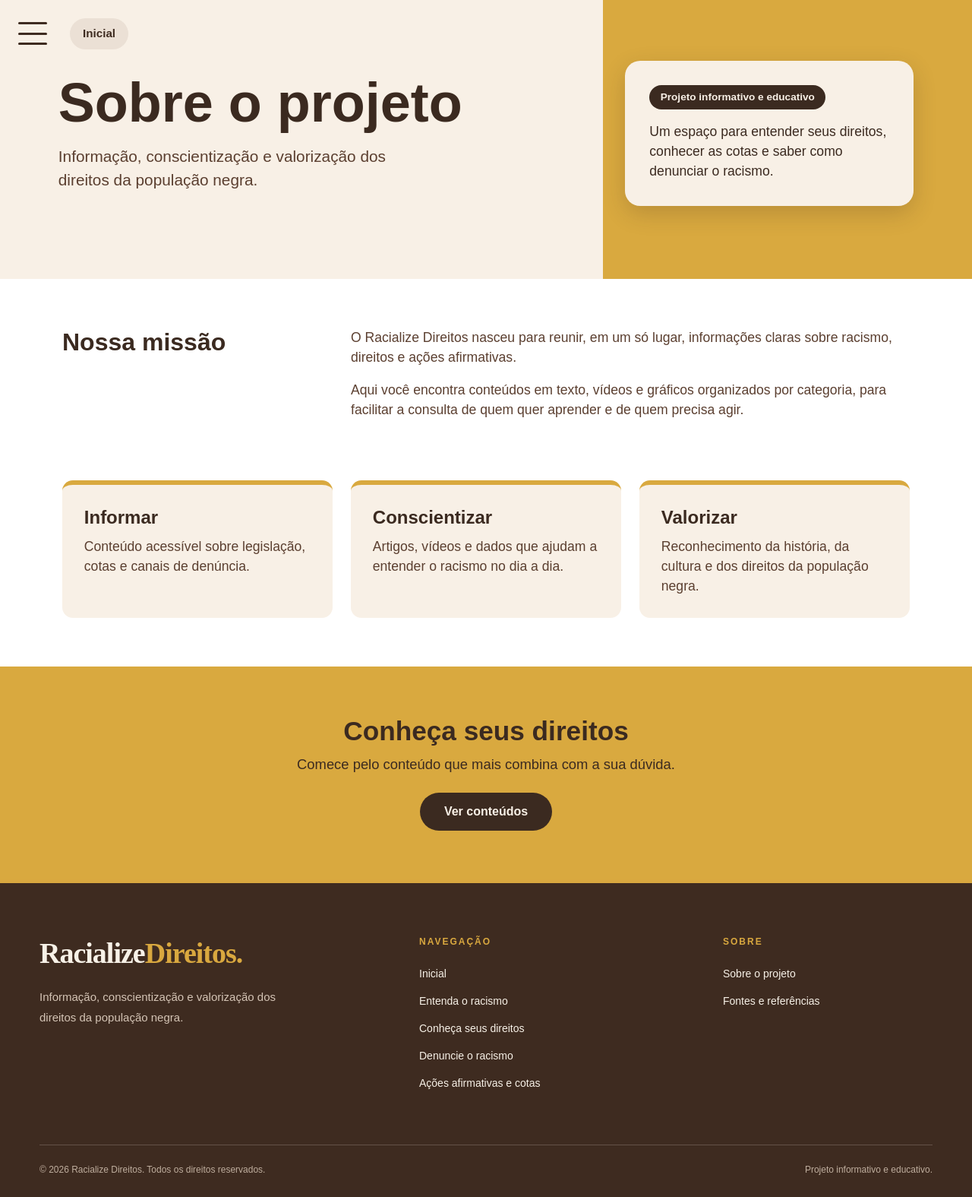
After one commit to 1RichardCarvalho7/RACIALIZE, a PHP site: page /pagina/sobre in a window 1280 px wide. The commit adds this page. Shown: the whole page at 76% size. Run offline with PHP 8.4, Linux system fonts and the light colour scheme.

Commit message:
Criação da página estática footer

```diff
--- /dev/null
+++ b/app/Controllers/PaginaController.php
@@ -0,0 +1,20 @@
+<?php
+
+declare(strict_types=1);
+
+namespace App\Controllers;
+
+class PaginaController
+{
+    /** Exibe a página "Sobre o projeto" (estática). */
+    public function sobre(): void
+    {
+        require __DIR__ . '/../Views/layouts/sobre.php';
+    }
+
+    /** Exibe a página "Fontes e referências" (estática). */
+    public function referencias(): void
+    {
+        require __DIR__ . '/../Views/layouts/referencias.php';
+    }
+}
--- a/app/Views/includes/footer.php
+++ b/app/Views/includes/footer.php
@@ -17,17 +17,17 @@
                 <h4>Navegação</h4>
 
                 <a href="<?= e(url('/')) ?>">Inicial</a>
-                <a href="<?= e(url('/entenda-o-racismo')) ?>">Entenda o racismo</a>
-                <a href="<?= e(url('/conheca-seus-direitos')) ?>">Conheça seus direitos</a>
-                <a href="<?= e(url('/denuncie-o-racismo')) ?>">Denuncie o racismo</a>
-                <a href="<?= e(url('/acoes-afirmativas-e-cotas')) ?>">Ações afirmativas e cotas</a>
+                <a href="<?= e(url('/categoria/entenda')) ?>">Entenda o racismo</a>
+                <a href="<?= e(url('/categoria/conheca')) ?>">Conheça seus direitos</a>
+                <a href="<?= e(url('/categoria/denuncie')) ?>">Denuncie o racismo</a>
+                <a href="<?= e(url('/categoria/acoes')) ?>">Ações afirmativas e cotas</a>
             </div>
 
             <div class="col-md-3">
                 <h4>Sobre</h4>
 
-                <a href="<?= e(url('/sobre')) ?>">Sobre o projeto</a>
-                <a href="<?= e(url('/fontes-e-referencias')) ?>">Fontes e referências</a>
+                <a href="<?= e(url('/pagina/sobre')) ?>">Sobre o projeto</a>
+                <a href="<?= e(url('/pagina/referencias')) ?>">Fontes e referências</a>
             </div>
 
         </div>
--- /dev/null
+++ b/app/Views/layouts/sobre.php
@@ -0,0 +1,119 @@
+<!DOCTYPE html>
+<html lang="pt-BR">
+<head>
+  <meta charset="UTF-8">
+  <meta name="viewport" content="width=device-width, initial-scale=1">
+  <title>Sobre o projeto - Racialize Direitos</title>
+
+  <!-- Bootstrap 5 (CSS) -->
+  <link href="https://cdn.jsdelivr.net/npm/bootstrap@5.3.3/dist/css/bootstrap.min.css" rel="stylesheet">
+
+  <!-- Fontes: Lilita One (títulos) e Outfit (menu) -->
+  <link href="https://fonts.googleapis.com/css2?family=Lilita+One&family=Outfit:wght@300;400&display=swap" rel="stylesheet">
+
+  <!-- CSS próprio: geral + específico da página Sobre -->
+  <link rel="stylesheet" href="<?= e(url('public/css/style.css')) ?>">
+  <link rel="stylesheet" href="<?= e(url('public/css/sobre.css')) ?>">
+</head>
+<body>
+
+  <!-- Topo: header + faixa de título, dentro do mesmo fundo creme/amarelo da inicial -->
+  <div class="sobre-topo">
+
+    <?php require __DIR__ . '/../includes/header.php'; ?>
+
+    <section class="sobre-hero container-fluid">
+      <div class="row align-items-center">
+
+        <!-- Lado creme: título e subtítulo -->
+        <div class="col-7 sobre-hero-texto">
+          <h1 class="sobre-titulo">Sobre o projeto</h1>
+          <p class="sobre-subtitulo">
+            Informação, conscientização e valorização
+            dos direitos da população negra.
+          </p>
+        </div>
+
+        <!-- Lado amarelo: cartão de destaque -->
+        <div class="col-5 sobre-hero-destaque">
+          <div class="sobre-cartao-destaque">
+            <span class="sobre-selo">Projeto informativo e educativo</span>
+            <p>
+              Um espaço para entender seus direitos, conhecer as cotas
+              e saber como denunciar o racismo.
+            </p>
+          </div>
+        </div>
+
+      </div>
+    </section>
+  </div>
+
+  <main>
+
+    <!-- Missão -->
+    <section class="sobre-secao container">
+      <div class="row gy-4 align-items-start">
+        <div class="col-md-4">
+          <h2 class="sobre-secao-titulo">Nossa missão</h2>
+        </div>
+        <div class="col-md-8">
+          <!-- Edite os textos abaixo à vontade -->
+          <p>
+            O Racialize Direitos nasceu para reunir, em um só lugar, informações
+            claras sobre racismo, direitos e ações afirmativas.
+          </p>
+          <p>
+            Aqui você encontra conteúdos em texto, vídeos e gráficos organizados
+            por categoria, para facilitar a consulta de quem quer aprender
+            e de quem precisa agir.
+          </p>
+        </div>
+      </div>
+    </section>
+
+    <!-- Três pilares -->
+    <section class="sobre-secao container pt-0">
+      <div class="row gy-4">
+
+        <div class="col-md-4">
+          <article class="sobre-card">
+            <h3>Informar</h3>
+            <p>Conteúdo acessível sobre legislação, cotas e canais de denúncia.</p>
+          </article>
+        </div>
+
+        <div class="col-md-4">
+          <article class="sobre-card">
+            <h3>Conscientizar</h3>
+            <p>Artigos, vídeos e dados que ajudam a entender o racismo no dia a dia.</p>
+          </article>
+        </div>
+
+        <div class="col-md-4">
+          <article class="sobre-card">
+            <h3>Valorizar</h3>
+            <p>Reconhecimento da história, da cultura e dos direitos da população negra.</p>
+          </article>
+        </div>
+
+      </div>
+    </section>
+
+    <!-- Faixa final com chamada para ação -->
+    <section class="sobre-faixa">
+      <div class="container text-center">
+        <h2>Conheça seus direitos</h2>
+        <p>Comece pelo conteúdo que mais combina com a sua dúvida.</p>
+        <a href="<?= e(url('/categoria/conheca')) ?>" class="sobre-botao">Ver conteúdos</a>
+      </div>
+    </section>
+
+  </main>
+
+  <?php require __DIR__ . '/../includes/footer.php'; ?>
+
+  <!-- Bootstrap 5 (JS) - necessário para o menu hambúrguer funcionar -->
+  <script src="https://cdn.jsdelivr.net/npm/bootstrap@5.3.3/dist/js/bootstrap.bundle.min.js"></script>
+</body>
+</html>
--- /dev/null
+++ b/public/css/sobre.css
@@ -0,0 +1,139 @@
+/* ===== Cores (ajuste para ficarem iguais às do inicial.css, se precisar) ===== */
+:root {
+  --sobre-creme: #f8f0e6;
+  --sobre-amarelo: #d9a93f;
+  --sobre-marrom-escuro: #3b2a20;
+  --sobre-marrom: #5b3f30;
+}
+
+/* ===== Topo: fundo dividido (creme à esquerda, amarelo à direita) ===== */
+.sobre-topo {
+  background: linear-gradient(to right,
+              var(--sobre-creme) 0 62%,
+              var(--sobre-amarelo) 62% 100%);
+}
+
+.sobre-hero {
+  /* só em cima e embaixo, para não zerar o espaço lateral do container-fluid */
+  padding-top: 4rem;
+  padding-bottom: 5rem;
+}
+
+/* ===== Lado creme ===== */
+.sobre-hero-texto {
+  padding-left: 6vw;
+}
+
+.sobre-titulo {
+  color: var(--sobre-marrom-escuro);
+  font-weight: 800;
+  font-size: clamp(2.6rem, 6vw, 4.5rem);
+  line-height: 1.05;
+  margin-bottom: 1rem;
+}
+
+.sobre-subtitulo {
+  color: var(--sobre-marrom);
+  font-size: 1.3rem;
+  max-width: 480px;
+  margin: 0;
+}
+
+/* ===== Lado amarelo: cartão ===== */
+.sobre-hero-destaque {
+  display: flex;
+  justify-content: center;
+  padding: 1rem 2rem;
+}
+
+.sobre-cartao-destaque {
+  background-color: var(--sobre-creme);
+  color: var(--sobre-marrom-escuro);
+  border-radius: 20px;
+  padding: 2rem;
+  max-width: 380px;
+  box-shadow: 0 10px 30px rgba(59, 42, 32, 0.2);
+}
+
+.sobre-cartao-destaque p {
+  margin: 1rem 0 0;
+  font-size: 1.1rem;
+}
+
+.sobre-selo {
+  display: inline-block;
+  background-color: var(--sobre-marrom-escuro);
+  color: var(--sobre-creme);
+  font-size: 0.85rem;
+  font-weight: 600;
+  padding: 0.35rem 0.9rem;
+  border-radius: 999px;
+}
+
+/* ===== Seções de texto ===== */
+.sobre-secao {
+  padding-top: 4rem;
+  padding-bottom: 4rem;
+  color: var(--sobre-marrom);
+  font-size: 1.1rem;
+}
+
+.sobre-secao-titulo {
+  color: var(--sobre-marrom-escuro);
+  font-weight: 800;
+  font-size: 2rem;
+}
+
+/* ===== Cards dos três pilares ===== */
+.sobre-card {
+  height: 100%;
+  background-color: var(--sobre-creme);
+  border-top: 6px solid var(--sobre-amarelo);
+  border-radius: 14px;
+  padding: 1.8rem;
+}
+
+.sobre-card h3 {
+  color: var(--sobre-marrom-escuro);
+  font-weight: 800;
+  font-size: 1.5rem;
+  margin-bottom: 0.6rem;
+}
+
+.sobre-card p {
+  color: var(--sobre-marrom);
+  margin: 0;
+}
+
+/* ===== Faixa final ===== */
+.sobre-faixa {
+  background-color: var(--sobre-amarelo);
+  color: var(--sobre-marrom-escuro);
+  padding: 4rem 0;
+}
+
+.sobre-faixa h2 {
+  font-weight: 800;
+  font-size: 2.2rem;
+}
+
+.sobre-faixa p {
+  font-size: 1.15rem;
+  margin-bottom: 1.5rem;
+}
+
+.sobre-botao {
+  display: inline-block;
+  background-color: var(--sobre-marrom-escuro);
+  color: var(--sobre-creme);
+  text-decoration: none;
+  font-weight: 600;
+  padding: 0.8rem 2rem;
+  border-radius: 999px;
+  transition: opacity 0.2s;
+}
+
+.sobre-botao:hover {
+  opacity: 0.85;
+  color: var(--sobre-creme);
+}
```
Also changed, not shown: app/Controllers/CategoriaController.php (added, +32 -0 lines), app/Views/layouts/referencias.php (added).
